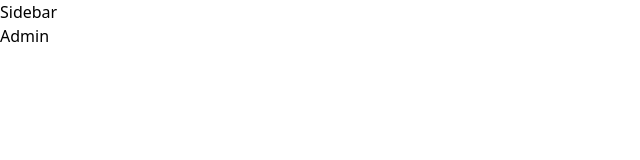
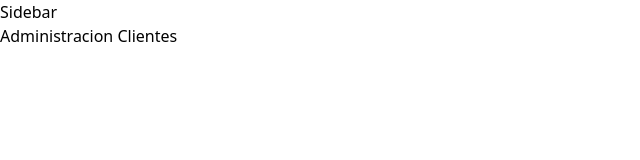
Before and after one commit to yaniram/Proyecto-React-2, a React (Create React App) app: page /admin/clientes in a window 1280 px wide. Shown: the top 160 px of the page, without its empty margins (0-640 px from the left). Built offline with nearby package versions, Linux system fonts and the light colour scheme.

Commit message:
Crear nuevas rutas

```diff
--- a/src/App.jsx
+++ b/src/App.jsx
@@ -1,21 +1,30 @@
+import AuthLayout from 'layouts/AuthLayout';
 import PublicLayout from 'layouts/PublicLayout';
 import PrivateLayout from 'layouts/PrivateLayout';
-import Admin from 'pages/Admin';
+import Admin from 'pages/admin/IndexAdmin';
+import Clientes from 'pages/admin/Clientes';
+import Servicios from 'pages/admin/Servicios';
 import Index from 'pages/Index';
 import Login from 'pages/Login';
 import Registro from 'pages/Registro';
 import { BrowserRouter as Router, Switch, Route } from 'react-router-dom';
 import 'styles/styles.css';
-import AuthLayout from 'layouts/AuthLayout';
+
 
 function App() {
   return (
     <Router>
       <Switch>
         {/*Aca dentro colocamos una ruta por cada layout*/}
-        <Route path={['/admin']}>
+        <Route path={['/admin','/admin/servicios','/admin/clientes']}>
           <PrivateLayout>
             <Switch>
+              <Route path='/admin/servicios'>
+                <Servicios />
+              </Route>
+              <Route path='/admin/clientes'>
+                <Clientes />
+              </Route>
               <Route path='/admin'>
                 <Admin />
               </Route>
--- /dev/null
+++ b/src/pages/admin/Clientes.jsx
@@ -0,0 +1,8 @@
+import React from 'react'
+
+const Clientes = () => {
+    return <div>Administracion Clientes</div>;
+
+};
+
+export default Clientes;
--- a/src/pages/Admin.jsx
+++ b/src/pages/admin/IndexAdmin.jsx
@@ -1,7 +1,8 @@
 import React from 'react'
 
 const Admin = () => {
-    return <div>Admin</div>
+    return <div>Index del
+        Admin</div>
 };
 
 export default Admin;
--- /dev/null
+++ b/src/pages/admin/Servicios.jsx
@@ -0,0 +1,8 @@
+import React from 'react'
+
+const Servicios = () => {
+    return <div>Administracion de Servicios</div>;
+
+};
+
+export default Servicios;
```
